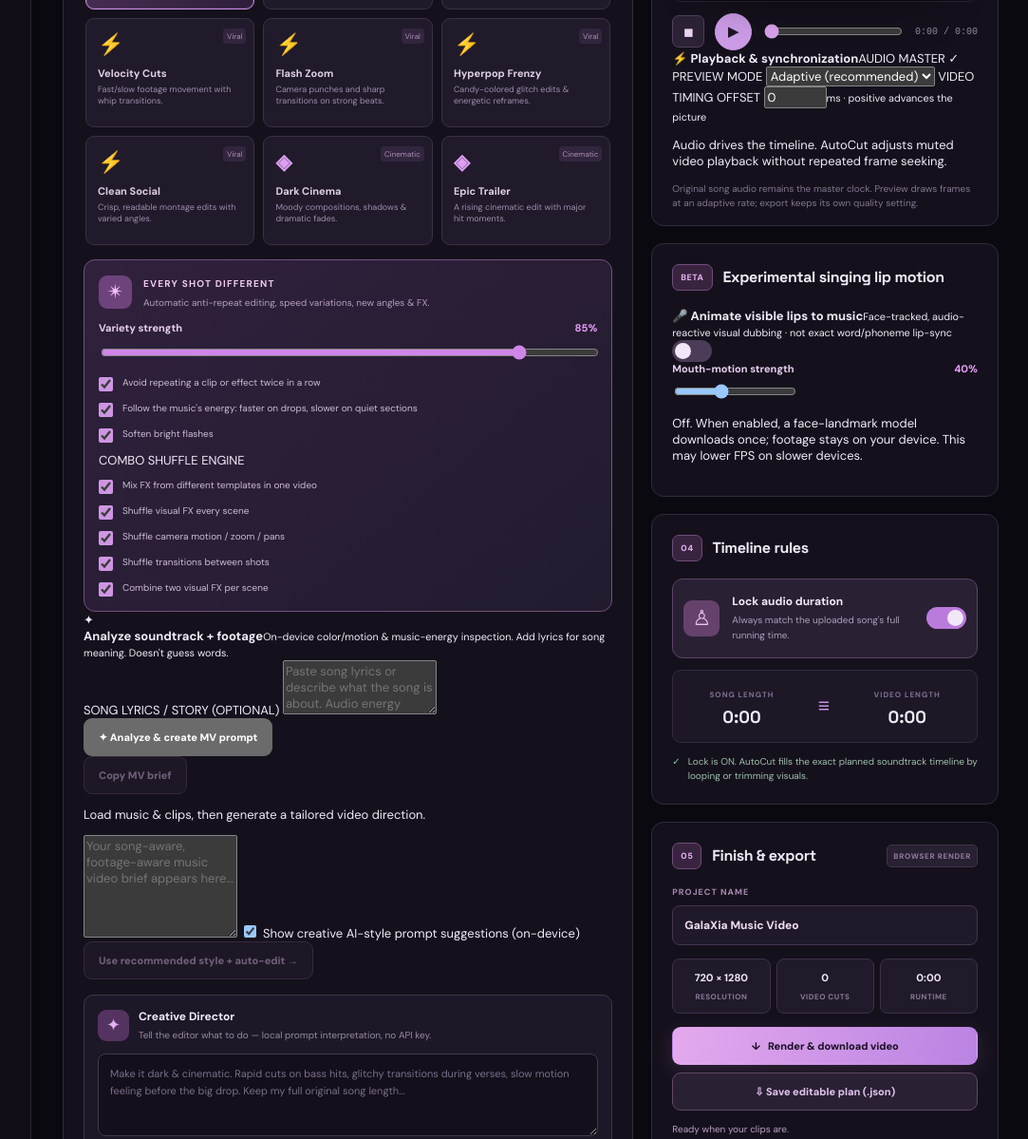
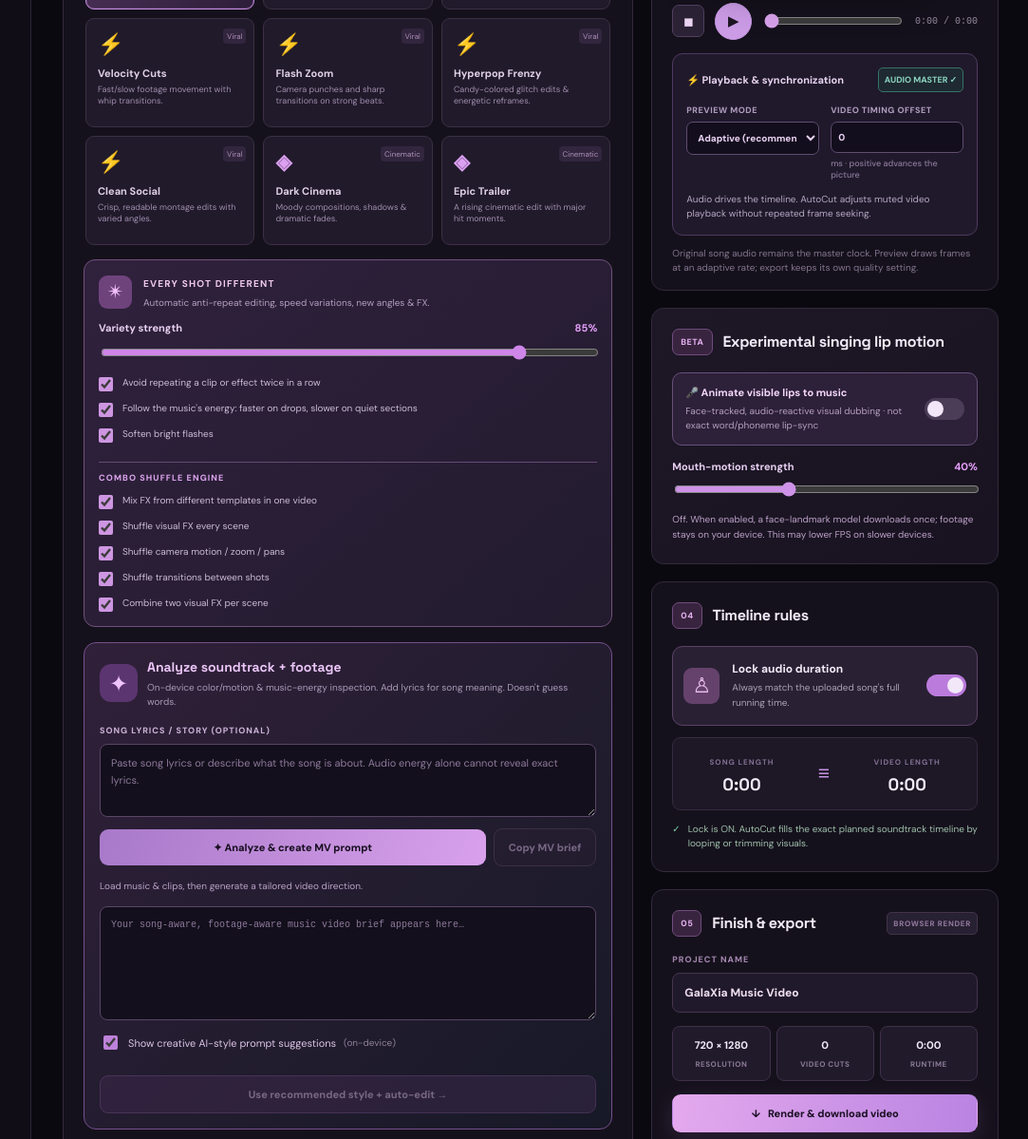
Before and after one commit to Spacepocohontas/galaxia-groovelab, a website with bundled scripts: page autocut/index.html in a window 1280 px wide. Shown: the part 1007-2206 px from the top of the page at 95% size, without its empty margins (195-1278 px from the left). Built offline with nearby package versions, Linux system fonts and the light colour scheme.

Commit message:
style(autocut): responsive AI-direction panel, lip controls, latency display and fullscreen mode

```diff
--- a/autocut/style.css
+++ b/autocut/style.css
@@ -68,3 +68,51 @@
   .action-row .btn{flex:1 1 100px;font-size:10px}
   .scene-option select{font-size:11px}
 }
+
+/* Audio-master timeline, on-device visual intelligence and optional face tracking. */
+.tiny-top{padding:8px 10px!important;font-size:10px!important;white-space:nowrap}
+.preview-actions{display:flex;gap:9px;align-items:center;flex-wrap:wrap;justify-content:flex-end}
+.small-full{padding:7px 9px!important;font-size:10px!important}
+.combo-divider{font-size:9px;color:#dba3ec;font-weight:800;letter-spacing:1.1px;margin-top:10px;padding-top:10px;border-top:1px solid #654977}
+.smart-director{border:1px solid #74508d;background:linear-gradient(135deg,#302039,#171927);border-radius:13px;padding:16px;margin-top:16px}
+.smart-header{display:flex;align-items:center;gap:10px;margin-bottom:17px}
+.smart-header>div{flex:1}.smart-header b{font:700 14px 'Space Grotesk',sans-serif;color:#edc7fa}
+.smart-header small{display:block;color:#a99ab7;font-size:10px;line-height:1.5;margin-top:5px}
+.smart-star{width:40px;height:40px;border-radius:12px;display:grid;place-items:center;background:#5b3570;color:#f0c4ff;font-size:24px;flex-shrink:0}
+.field-label{display:block;color:#ccb2d8;font-weight:800;font-size:9px;letter-spacing:1px;margin-bottom:8px}
+#lyricsInput,#generatedMVPrompt{display:block;width:100%;resize:vertical;border:1px solid #594665;background:#130f1c;border-radius:8px;color:#eadbf2;outline:none;padding:11px;font-size:11px;line-height:1.6}
+#lyricsInput::placeholder,#generatedMVPrompt::placeholder{color:#8d799b}
+#generatedMVPrompt{margin:11px 0 13px;min-height:92px;max-height:260px;font:10px/1.6 ui-monospace,SFMono-Regular,monospace;color:#e2c7ec}
+.analysis-actions{display:flex;gap:8px;align-items:center;flex-wrap:wrap;margin-top:12px}
+.smart-primary{background:linear-gradient(110deg,#a879c9,#d9a1ec);color:#180f21;border:0!important;flex:1}
+.analysis-status{color:#b9a1c6;font-size:10px;line-height:1.65;margin:13px 0}
+.check-row{display:flex;align-items:center;gap:8px;font-size:11px;color:#dac4e4;cursor:pointer}
+.check-row input{width:15px;height:15px;accent-color:#be81da}
+.check-caption{color:#8f809a;font-size:10px}
+.suggestion-chips{display:grid;grid-template-columns:1fr;gap:7px;margin:12px 0}
+.prompt-chip{text-align:left;border:1px solid #674575;background:#2c1f38;color:#e6d2ea;border-radius:8px;padding:10px;line-height:1.5;font-size:10px;cursor:pointer}
+.prompt-chip:hover{background:#422a51;border-color:#cf93e0}
+#applyMVPrompt{width:100%;margin-top:4px;background:#402a50;border-color:#79518b}
+.performance-box{border:1px solid #4e3a5f;background:#20192c;border-radius:11px;padding:14px;margin-top:14px}
+.perf-heading{display:flex;align-items:center;justify-content:space-between;gap:10px;flex-wrap:wrap;margin-bottom:13px}
+.perf-heading strong{font-size:11px;color:#e8d4ef}
+.perf-label{color:#89d2bd;background:#1c443c5e;border:1px solid #387264;border-radius:5px;padding:6px;font-size:9px;font-weight:800}
+.perf-settings{display:grid;grid-template-columns:1fr 1fr;gap:12px}
+.perf-settings label{font-size:9px;color:#af9cbd;letter-spacing:.5px;font-weight:800;min-width:0}
+.perf-settings select,.perf-settings input{display:block;width:100%;margin-top:6px;background:#130e1d;color:#e9d1f3;border-radius:7px;padding:9px 7px;font-size:10px;border:1px solid #604c70}
+.perf-settings small{color:#8c7b9b;font-size:9px;display:block;margin-top:5px;letter-spacing:0;font-weight:500}
+.lag-readout{font-size:10px;line-height:1.55;color:#b5a7c1;margin:12px 0 0;word-break:break-word}
+.lip-panel{background:linear-gradient(145deg,#1d1726,#191321)}
+.lip-toggle{display:flex;align-items:center;gap:12px;margin-bottom:15px;cursor:pointer;background:#2d2039;border:1px solid #665078;border-radius:10px;padding:13px}
+.lip-toggle>span:first-child{flex:1;min-width:0}
+.lip-toggle b{display:block;font-size:11px;color:#f4d7fa}
+.lip-toggle small{display:block;color:#b49ebe;font-size:10px;line-height:1.5;margin-top:5px}
+#lipStrength{width:100%;accent-color:#ce92e8}
+.lip-status{line-height:1.65;font-size:10px;color:#bba0c6;margin:12px 0 0}
+.app:fullscreen{width:100vw;height:100vh;overflow-y:auto;background:#0a0910}
+.app.fullscreen-fallback{position:fixed!important;inset:0!important;z-index:500;background:#0a0910;overflow-y:auto}
+.preview-frame:fullscreen,.preview-frame.fullscreen-fallback{background:#050406;border:0;border-radius:0;box-shadow:none;width:100vw;height:100vh!important;max-width:none!important;aspect-ratio:auto!important;display:flex;align-items:center;justify-content:center}
+.preview-frame:fullscreen canvas,.preview-frame.fullscreen-fallback canvas{height:100%;width:100%;object-fit:contain;max-width:100%;max-height:100%}
+.preview-frame.fullscreen-fallback{position:fixed!important;inset:0!important;z-index:800}
+@media(max-width:780px){.smart-director{padding:12px}.tiny-top{font-size:9px!important}.perf-settings{grid-template-columns:1fr 1fr}.smart-header b{font-size:12px}}
+@media(max-width:490px){.perf-settings{grid-template-columns:1fr}.analysis-actions .btn{flex:1 1 100px}.top-actions .local-dot,.top-actions .local-text{display:none}.preview-actions{gap:3px}.preview-pill{font-size:8px}.small-full{font-size:9px!important}}
```
